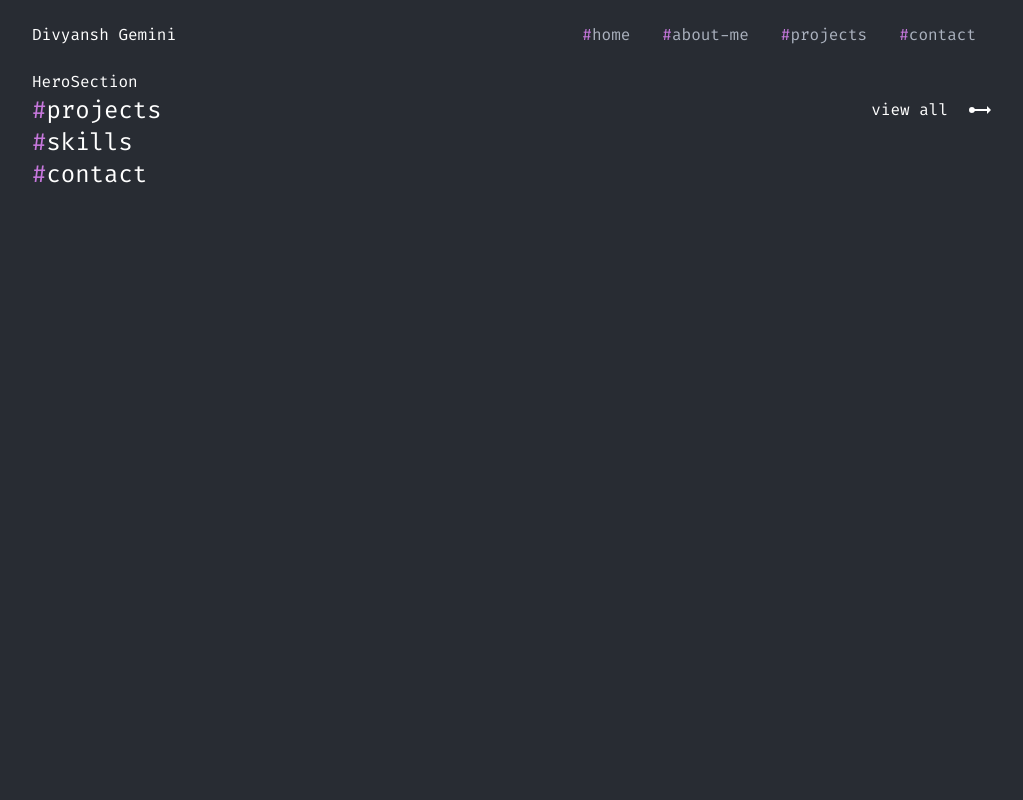
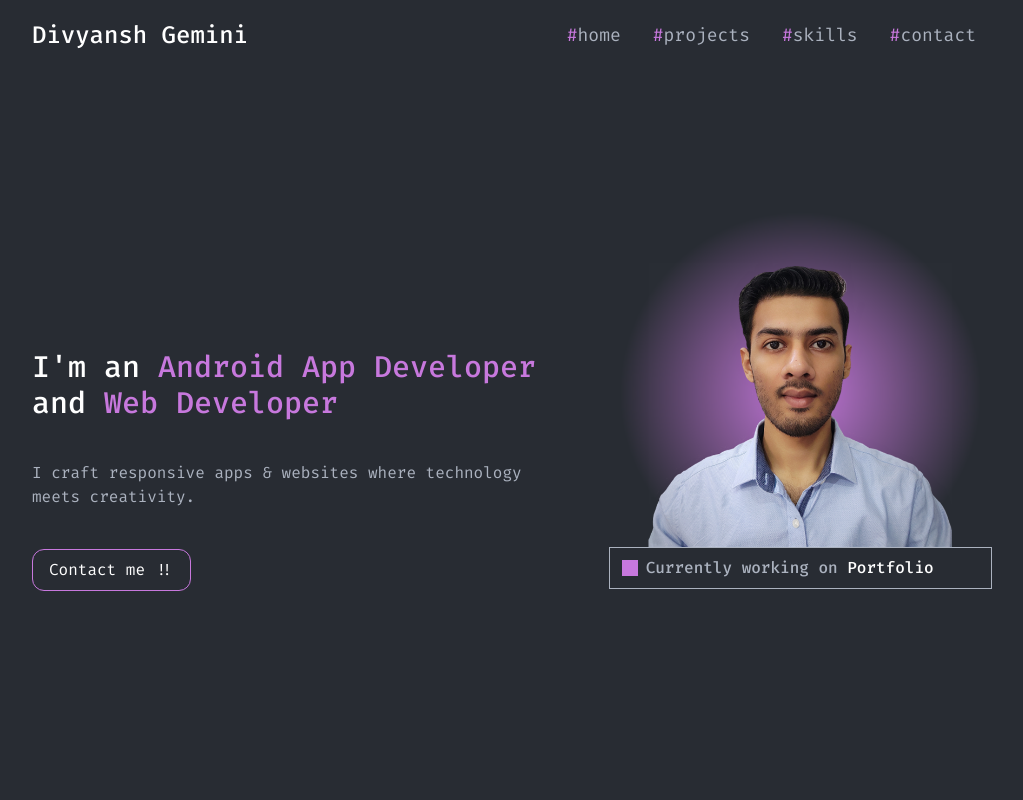
Before and after one commit to Divyansh-Gemini/portfolio-website, a React (Vite) app: page / in a window 1280 px wide. Shown: the top 800 px of the page, without its empty margins (128-1151 px from the left). Built offline with nearby package versions, Linux system fonts and the light colour scheme.

Commit message:
added main section, & implemented react-scroll

```diff
--- a/package.json
+++ b/package.json
@@ -14,7 +14,8 @@
     "@mdi/react": "^1.6.1",
     "react": "^18.2.0",
     "react-dom": "^18.2.0",
-    "react-router-dom": "^6.22.2"
+    "react-router-dom": "^6.22.2",
+    "react-scroll": "^1.9.0"
   },
   "devDependencies": {
     "@types/react": "^18.2.56",
--- a/src/components/Footer/Footer.jsx
+++ b/src/components/Footer/Footer.jsx
@@ -4,7 +4,7 @@ import SocialIcon from "./SocialIcon";
 
 const Footer = () => {
   return (
-    <footer className="">
+    <footer className="mt-20">
       <hr className="w-full border-t-2 border-[var(--gray)]" />
       <div className="w-3/4 mx-auto my-10 text-justify">
         <div>
@@ -14,11 +14,10 @@ const Footer = () => {
               <div className="flex gap-10">
                 <span>Divyansh Gemini</span>
                 <a
-                  className="text-[var(--gray)]"
+                  className="text-[var(--gray)] cursor-[var(--cursor-pointer)]"
                   href="mailto:divyanshgemini3232@gmail.com"
                   target="_blank"
                   rel="noopener noreferrer"
-                  style={{ cursor: "var(--cursor-pointer)" }}
                 >
                   divyanshgemini3232@gmail.com
                 </a>
--- a/src/components/Footer/SocialIcon.jsx
+++ b/src/components/Footer/SocialIcon.jsx
@@ -5,17 +5,12 @@ const SocialIcon = ({ social = "", url = "#" }) => {
   const iconSrc = `src/assets/icons/${social}.svg`;
 
   return (
-    <a
-      href={url}
-      target="_blank"
-      rel="noopener noreferrer"
-      style={{ cursor: "var(--cursor-pointer)" }}
-    >
+    <a href={url} target="_blank" rel="noopener noreferrer">
       <Icon
         path={social}
         size={1}
         color="#abb2bf"
-        className="hover:brightness-0 hover:invert"
+        className="hover:brightness-0 hover:invert cursor-[var(--cursor-pointer)]"
       />
     </a>
   );
--- a/src/components/Header/Header.jsx
+++ b/src/components/Header/Header.jsx
@@ -1,30 +1,34 @@
 import React from "react";
 import NavItem from "./NavItem";
+import { Link } from "react-scroll";
 
 const Header = () => {
   return (
-    <header>
-      <div
-        className="flex items-center justify-between w-3/4 mx-auto py-8"
+    <header
+      className="sticky top-0 z-10 flex items-center justify-between w-3/4 mx-auto py-8 bg-[var(--background)]"
       style={{ height: "70px" }}
     >
-        <a href="/">
-          <span
-            className="text-white"
+      <Link
+        activeClass=""
+        to="home"
+        spy={true}
+        smooth={true}
+        offset={-70}
+        duration={500}
         style={{ cursor: "var(--cursor-pointer)" }}
       >
+        <span className="text-white cursor-[var(--cursor-pointer)] text-2xl font-medium">
           Divyansh Gemini
         </span>
-        </a>
+      </Link>
       <nav>
         <ul className="flex">
           <NavItem text="home" />
-            <NavItem text="about-me" />
           <NavItem text="projects" />
+          <NavItem text="skills" />
           <NavItem text="contact" />
         </ul>
       </nav>
-      </div>
     </header>
   );
 };
--- a/src/components/Header/NavItem.jsx
+++ b/src/components/Header/NavItem.jsx
@@ -1,14 +1,23 @@
 import React from "react";
+import { Link } from "react-scroll";
 
 const NavItem = ({ text = "heading" }) => {
-  const hrefValue = text === "home" ? "/" : "#" + text;
-
   return (
-    <li className="mx-4" style={{ cursor: "var(--cursor-pointer)" }}>
-      <a href={hrefValue} style={{ cursor: "var(--cursor-pointer)" }}>
+    <li className="mx-4 cursor-[var(--cursor-pointer)] text-lg">
+      <Link
+        activeClass=""
+        to={text}
+        spy={true}
+        smooth={true}
+        offset={-70}
+        duration={500}
+        style={{ cursor: "var(--cursor-pointer)" }}
+      >
         <span className="text-[var(--primary)]">#</span>
-        <span className="text-[var(--gray)] hover:text-white">{text}</span>
-      </a>
+        <span className="text-[var(--gray)] hover:text-white transition duration-200">
+          {text}
+        </span>
+      </Link>
     </li>
   );
 };
--- a/src/components/Sections/AboutMeSection.jsx
+++ b/src/components/Sections/AboutMeSection.jsx
@@ -5,7 +5,7 @@ const AboutMeSection = () => {
   return (
     <div>
       <Heading text="about me" />
-      {/* AboutMeSection */}
+      {/* AboutMeSection   */}
     </div>
   );
 };
--- a/src/components/Sections/Heading.jsx
+++ b/src/components/Sections/Heading.jsx
@@ -1,26 +1,32 @@
 import React from "react";
 import Icon from "@mdi/react";
 import { mdiRayStartArrow } from "@mdi/js";
+import { Link } from "react-scroll";
 
 const Heading = ({ text = "heading", width = "1/4", viewAll = false }) => {
   return (
-    <div className="flex items-center">
-      <a href={`#${text}`} id={`#${text}`}>
-        <h1 style={{ cursor: "var(--cursor-pointer)" }}>
+    <div id={`${text}`} className="flex items-center mb-20">
+      <Link
+        activeClass="active"
+        to={text}
+        spy={true}
+        smooth={true}
+        offset={-70}
+        duration={500}
+        className="cursor-[var(--cursor-pointer)]"
+      >
+        <h1>
           <span className="text-[var(--primary)] text-2xl">#</span>
           <span className="text-white text-2xl">{text}</span>
         </h1>
-      </a>
+      </Link>
 
       <hr
-        className={`border-t-2 border-[var(--primary)] flex-shrink-0 ms-4 w-${width}`}
+        className={`border-t-2 border-[var(--primary)] flex-shrink ms-4 w-${width}`}
       />
 
       {viewAll && (
-        <div
-          className="flex gap-5 ms-auto"
-          style={{ cursor: "var(--cursor-pointer)" }}
-        >
+        <div className="flex gap-5 ms-auto cursor-[var(--cursor-pointer)]">
           <span>view all</span>
           <Icon path={mdiRayStartArrow} size={1} color="white" />
         </div>
--- a/src/components/Sections/HeroSection.jsx
+++ b/src/components/Sections/HeroSection.jsx
@@ -1,9 +1,62 @@
-import React from 'react'
+import React from "react";
+import { Link } from "react-scroll";
+import { mdiChevronDownCircleOutline } from "@mdi/js";
+import Icon from "@mdi/react";
 
 const HeroSection = () => {
   return (
-    <div>HeroSection</div>
-  )
-}
+    <section
+      id="home"
+      className="flex items-center gap-10 justify-between h-screen -mb-10"
+    >
+      {/* left */}
+      <div className="flex flex-col justify-center gap-10 w-7/12 items-start text-start">
+        <span className="text-3xl font-medium">
+          I'm an
+          <span className="text-[var(--primary)]"> Android App Developer </span>
+          and
+          <span className="text-[var(--primary)]"> Web Developer</span>
+        </span>
 
-export default HeroSection
+        <span className="text-[var(--gray)]">
+          I craft responsive apps & websites where technology meets creativity.
+        </span>
+
+        <Link
+          activeClass="active"
+          to="contact"
+          spy={true}
+          smooth={true}
+          offset={-70}
+          duration={500}
+          style={{ cursor: "var(--cursor-pointer)" }}
+        >
+          <button
+            className="rounded-xl inline-block px-4 py-2 border border-[var(--primary)] hover:bg-[var(--primary)]
+            hover:text-[var(--background)] hover:font-semibold transition duration-200 cursor-[var(--cursor-pointer)]"
+          >
+            Contact me !!
+          </button>
+        </Link>
+      </div>
+
+      {/* right */}
+      <div className="flex flex-col justify-center transform -translate-y-20">
+        <img
+          width={400}
+          src="./src/assets/images/dp-purple-gradient.png"
+          alt="Divyansh Gemini"
+        />
+        <div className="flex items-center border border-[var(--gray)] px-3 py-2">
+          <div className="h-4 w-4 bg-[var(--primary)] me-2"></div>
+          <span className="text-[var(--gray)] font-medium">
+            Currently working on
+            <span className="text-white"> Portfolio</span>
+          </span>
+        </div>
+      </div>
+    </section>
+  );
+};
+
+export default HeroSection;
--- a/src/index.css
+++ b/src/index.css
@@ -27,7 +27,7 @@
 }
 
 ::selection {
-  color: white;
+  color: var(--background);
   background: var(--primary);
 }
 
--- a/src/pages/HomePage.jsx
+++ b/src/pages/HomePage.jsx
@@ -9,7 +9,7 @@ import ContactSection from "../components/Sections/ContactSection";
 
 const HomePage = () => {
   return (
-    <main className="text-justify w-3/4 mx-auto h-screen">
+    <main className="text-justify w-3/4 mx-auto">
       <HeroSection />
       <ProjectsSection />
       <SkillsSection />
```
Also changed, not shown: src/assets/images/dp-purple-gradient.png (added), 1 other file (tests, documents, lock files or other folders). Lines whose indentation alone changed are shown as unchanged.
